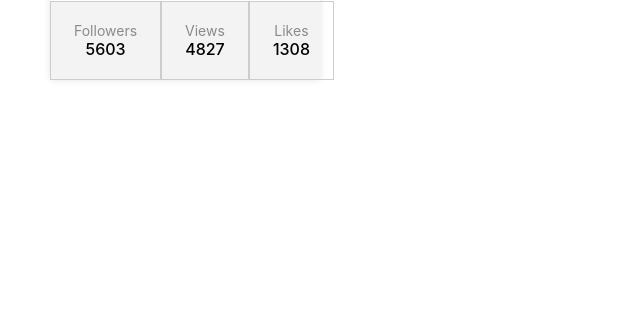
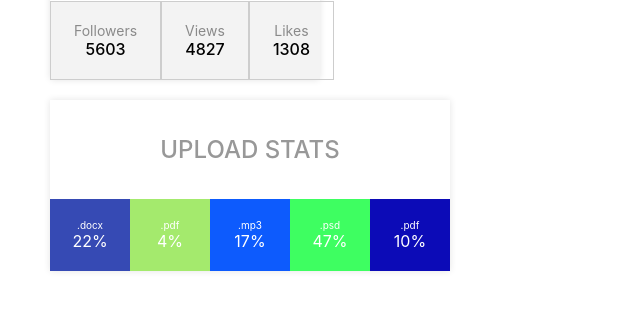
Before and after one commit to MarinaChrn/goit-react-hw-01-components, a React (Create React App) app: page / in a window 1280 px wide. Shown: the part 303-612 px from the top of the page, without its empty margins (0-640 px from the left). Built offline with nearby package versions, Linux system fonts and the light colour scheme.

Commit message:
Завдання 2

```diff
--- a/src/components/App.js
+++ b/src/components/App.js
@@ -1,5 +1,7 @@
 import { Profile } from "./profile/Profile";
 import user from './user';
+import data from './data';
+import { Statistics } from "./statistic/Statistics";
 
 export const App = () => {
   return (
@@ -17,6 +19,7 @@ export const App = () => {
                 location={user.location}
                 avatar={user.avatar}
                 stats={user.stats}/>
+      <Statistics  title="Upload stats"  stats={data}/>
     </div>
   );
 };
--- /dev/null
+++ b/src/components/data.json
@@ -0,0 +1,7 @@
+[
+  { "id": "id-1", "label": ".docx", "percentage": 22 },
+  { "id": "id-2", "label": ".pdf", "percentage": 4 },
+  { "id": "id-3", "label": ".mp3", "percentage": 17 },
+  { "id": "id-4", "label": ".psd", "percentage": 47 },
+  { "id": "id-5", "label": ".pdf", "percentage": 10 }
+]
--- /dev/null
+++ b/src/components/statistic/Statistics.js
@@ -0,0 +1,33 @@
+import css from './Statistics.module.css';
+import PropTypes from 'prop-types';
+
+export const Statistics =({title, stats})=> (
+    <section className={css.statistics}>
+         {title && <h2 className={css.title}>{title}</h2>}
+
+        <ul className={css.statList}>
+            {stats.map((item,idx)=>(
+                <li className={css.item} key={item.id} id={item.idx} style={{
+                    backgroundColor: getColor(),
+                }}>
+                    <span className={css.label}>{item.label}</span>
+                    <span className={css.percentage}>{item.percentage}%</span>
+                </li>
+            ))}
+        </ul>
+    </section>
+);
+
+const getColor = () => {
+    return `#${(Math.random().toString(16) + '000000').substring(2,8).toUpperCase()}`;
+}
+
+Statistics.propTypes = {
+    title: PropTypes.string,
+    stats: PropTypes.arrayOf(PropTypes.shape({
+        id: PropTypes.string.isRequired,
+        label: PropTypes.string.isRequired,
+        percentage: PropTypes.number.isRequired,
+    })),
+
+}
--- /dev/null
+++ b/src/components/statistic/Statistics.module.css
@@ -0,0 +1,42 @@
+@import-normalize;
+
+.statistics {
+    display: flex;
+    flex-direction: column;
+    align-items: center;
+    text-align: center;
+    width: 400px;
+    margin-top: 20px;
+    box-shadow: 0px 0px 7px rgba(0, 0, 0, 0.11);
+}
+
+.statList {
+    display: flex;
+    width: 100%;
+    padding: 0;
+    margin: 0;
+}
+
+.item {
+    width: calc(100%/5);
+    list-style: none;
+    display: flex;
+    flex-direction: column;
+    padding: 20px 0;
+}
+
+.title {
+    text-transform: uppercase;
+    color: rgb(152, 152, 152);
+    font-weight: 500;
+    padding: 15px 0;
+}
+
+.label {
+    font-size: 10px;
+    color: white;
+}
+
+.percentage {
+    color: white;
+}
```
